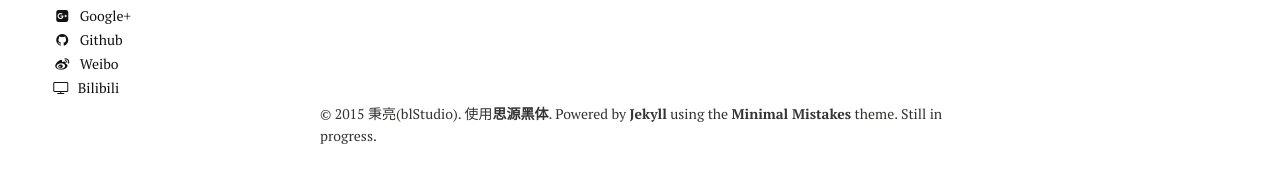
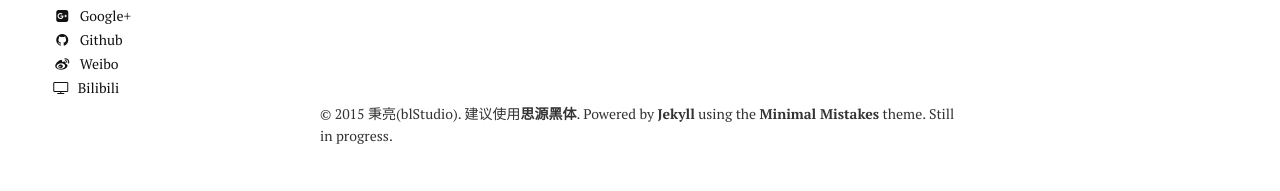
Before and after one commit to bingliang-zh/blog, a Jekyll site: the page built from index.md, in a window 1280 px wide. Shown: the part 737-928 px from the top of the page. Built offline with Jekyll 4.4.1, drawn with Linux system fonts in a browser that asks for light colours; nearby versions of some CDN libraries; library files that are not in the unit come from our copies.

Commit message:
修改footer

```diff
--- a/_includes/_footer.html
+++ b/_includes/_footer.html
@@ -12,4 +12,4 @@
 </div><!-- /.google-ads -->
 {% endif %}
 
-<span>&copy; {{ site.time | date: '%Y' }} {{ site.owner.name }}. 使用<a style="font-weight: bold" href="https://github.com/adobe-fonts/source-han-sans/raw/release/OTF/SourceHanSansSC.zip">思源黑体</a>. Powered by <a style="font-weight: bold" href="http://jekyllrb.com" rel="nofollow">Jekyll</a> using the <a style="font-weight: bold" href="http://mademistakes.com/minimal-mistakes/" rel="nofollow">Minimal Mistakes</a> theme. Still in progress. </span>
+<span>&copy; {{ site.time | date: '%Y' }} {{ site.owner.name }}. 建议使用<a style="font-weight: bold" href="https://github.com/adobe-fonts/source-han-sans/raw/release/OTF/SourceHanSansSC.zip">思源黑体</a>. Powered by <a style="font-weight: bold" href="http://jekyllrb.com" rel="nofollow">Jekyll</a> using the <a style="font-weight: bold" href="http://mademistakes.com/minimal-mistakes/" rel="nofollow">Minimal Mistakes</a> theme. Still in progress. </span>
```
